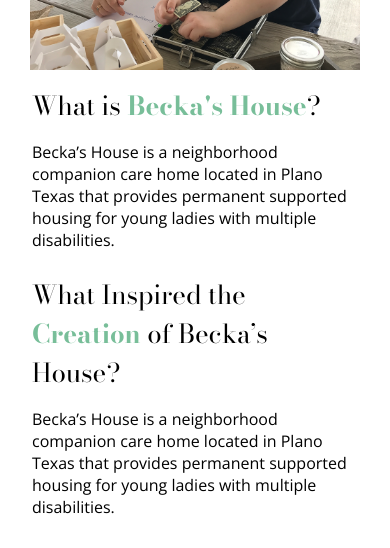
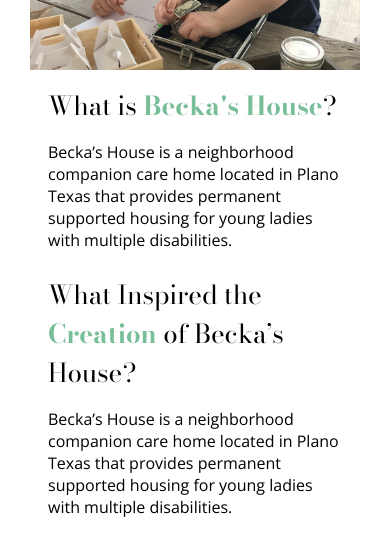
Before and after one commit to gwilliamboyd/beckas-house, a Next.js app: page / in a window 390 px wide. Shown: the part 878-1426 px from the top of the page. Built offline with nearby package versions, Linux system fonts and the light colour scheme.

Commit message:
About tablet styling

```diff
--- a/components/About.jsx
+++ b/components/About.jsx
@@ -17,7 +17,8 @@ const open_sans = Open_Sans({
 })
 
 const About = () => {
-  const isMobile = useIsMobile(1150)
+  const isTablet = useIsMobile(1150)
+  const isMobile = useIsMobile(576)
 
   return (
     <div
@@ -50,12 +51,12 @@ const About = () => {
             </p>
           </div>
         </div>
-        {isMobile ? (
+        {isMobile || isTablet ? (
           <Image
             className={styles.aboutImage}
             src={'/about-us-1.png'}
-            width={isMobile ? 330 : 640}
-            height={isMobile ? 221 : 395}
+            width={isMobile ? 330 : isTablet ? 680 : 640}
+            height={isMobile ? 221 : isTablet ? 420 : 395}
             alt='About Beckas House'
           />
         ) : (
@@ -148,12 +149,12 @@ const About = () => {
             </div>
           </div>
         </div>
-        {isMobile ? (
+        {isMobile || isTablet ? (
           <Image
             className={styles.aboutImage}
             src={'/about-us-2.png'}
-            width={isMobile ? 330 : 640}
-            height={isMobile ? 221 : 395}
+            width={isMobile ? 330 : isTablet ? 680 : 640}
+            height={isMobile ? 221 : isTablet ? 420 : 395}
             alt='About Beckas House'
           />
         ) : (
--- a/styles/about.module.css
+++ b/styles/about.module.css
@@ -63,6 +63,8 @@
 .aboutImageContainer {
   position: relative;
   min-height: 450px;
+  height: 100%;
+  width: 100%;
 }
 
 .aboutImage {
@@ -72,11 +74,12 @@
 
 @media (max-width: 1150px) {
   .aboutMaster {
-    padding: 3em 0;
+    padding: 3em 1em;
   }
   .aboutInfo {
     flex-direction: column-reverse;
     align-items: center;
+    gap: 1em;
   }
   .aboutHeading {
     margin: 0;
@@ -95,3 +98,9 @@
     gap: 1.5em;
   }
 }
+
+@media (max-width: 820px) {
+  .aboutText {
+    padding: 0 2em;
+  }
+}
--- a/styles/page.module.css
+++ b/styles/page.module.css
@@ -42,7 +42,7 @@
 }
 
 /* Tablet - portrait */
-@media (max-width: 1025px) {
+@media (max-width: 1150px) {
   .heroMaster {
     height: 600px;
   }
```
